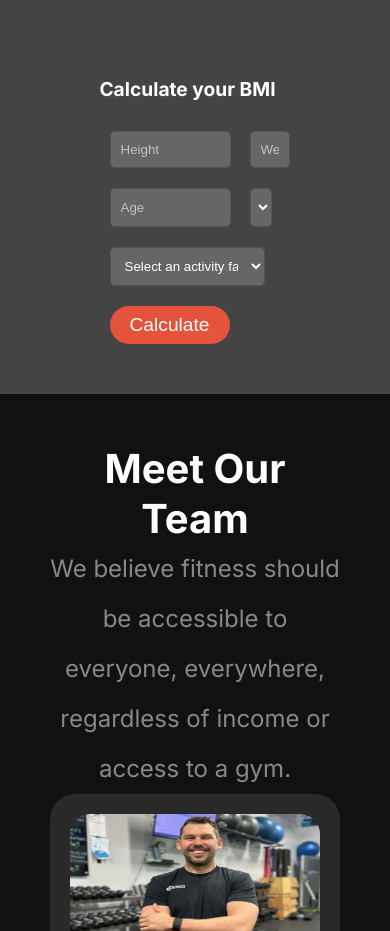
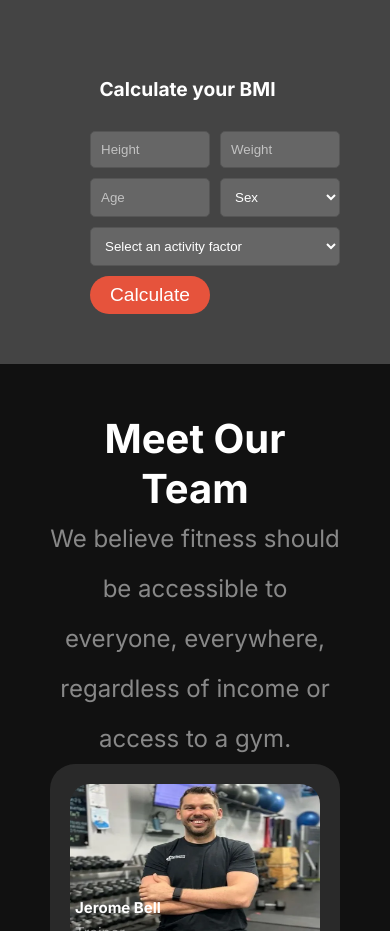
Before and after one commit to Aiman03-del/second-assignment, a plain HTML site: page index.html in a window 390 px wide. Shown: the part 4980-5911 px from the top of the page. Drawn offline with Linux system fonts and the light colour scheme; a web font is replaced by a local one.

Commit message:
bmi-calculator responsiveness

```diff
--- a/responsive.css
+++ b/responsive.css
@@ -50,6 +50,16 @@
     width: 50%;
     padding: 50px;
   }
+  .bmi-calculator-form input {
+    width: 98px;
+  }
+  .bmi-calculator-form select {
+    width: 120px;
+  }
+
+  .bmi-calculator-form select.activity {
+    width: 250px;
+  }
   .team-member {
     grid-template-columns: repeat(1, 1fr);
   }
--- a/style.css
+++ b/style.css
@@ -116,7 +116,7 @@ nav {
 
 .workout-badge {
   top: 200px;
-  right: 0px;
+  right: 5px;
 }
 .tutorial-badge {
   display: flex;
@@ -269,14 +269,14 @@ main {
 }
 .bmi-calculator-form form {
   margin: 0 auto;
-  width: 80%;
+  width: 100%;
   display: grid;
   grid-template-columns: repeat(2, 1fr);
-  gap: 20px;
+  gap: 10px;
 }
 
 .bmi-calculator-form input {
-  width: 83%;
+  width: 150px;
   padding: 10px;
   border: 1px solid #555;
   border-radius: 5px;
@@ -285,7 +285,7 @@ main {
   outline: none;
 }
 .bmi-calculator-form select {
-  width: 92%;
+  width: 172px;
   padding: 10px;
   border: 1px solid #555;
   border-radius: 5px;
@@ -296,7 +296,7 @@ main {
 
 .bmi-calculator-form select.activity {
   grid-column: span 2;
-  width: 96%;
+  width: 509px;
 }
 .bmi-calculator-form input::placeholder {
   color: rgba(255, 255, 255, 0.6);
```
